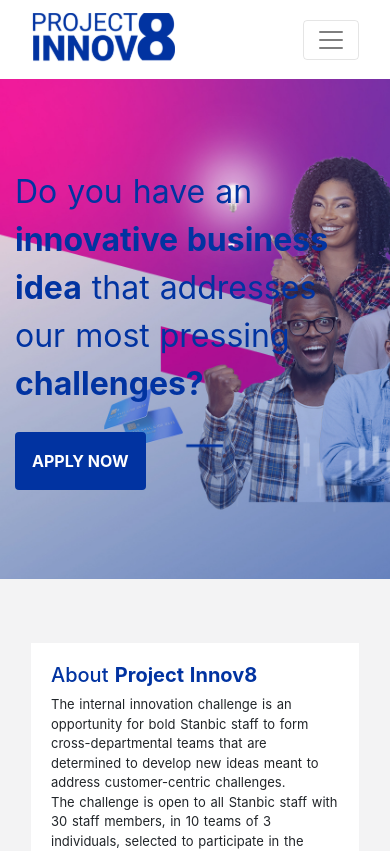
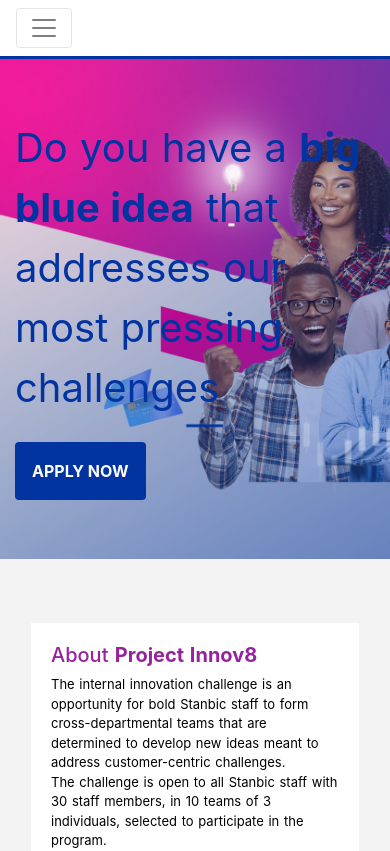
Before and after one commit to Foddie2/project-innov8, a Nuxt app: page / in a window 390 px wide. Shown: the top 851 px of the page. Built offline with nearby package versions, Linux system fonts and the light colour scheme.

Commit message:
Animations on card hover an navlinks hover

```diff
--- a/components/About.vue
+++ b/components/About.vue
@@ -1,7 +1,7 @@
 <template>
   <div>
     <section class="about-section">
-      <div class="container ">
+      <div class="container text-p ">
         <div class="text-container row">
           <div
             id="about"
@@ -96,6 +96,39 @@
   padding: 1em;
   position: relative;
 }
+
+.title {
+  color:#4B38A9;
+  animation: color 30s linear infinite;
+}
+
+@keyframes color {
+  33.3% { color: #E00D93; }
+  66.7% { color: #4B38A9; }
+}
+
+/*|||||||||||||||||||||||||| */
+
+body:before {
+  content: "";
+  position: absolute;
+  display: block;
+  top: 0;
+  bottom: 0;
+  left: 0;
+  right: 0;
+  opacity: .1;
+  background-color: currentColor;
+  background-image: linear-gradient(to bottom, currentColor, #fff);
+}
+
+p, h1 {
+  color: black;
+  margin-top: 0;
+}
+
+
+
 .eligibility-section {
   margin: 3em 0;
   position: relative;
@@ -166,17 +199,6 @@
 h6 {
   color: #0133a1;
 }
-@media (max-width: 500px) {
-  .container {
-    width: 100%;
-  }
-  .text-container {
-    width: 100%;
-    display: grid;
-    padding: initial;
-  }
-  .text-area {
-    margin-bottom: 2em;
-  }
-}
+
+
 </style>
--- a/components/Benefits.vue
+++ b/components/Benefits.vue
@@ -98,11 +98,11 @@
   height: 15rem;
 }
 .row:hover .card-s{
-      filter: blur(1px);
-    }
-    .row .card-s:hover{
-       filter: blur(0px);
-    }
+  transition: all .2s ease-in-out;
+}
+.row .card-s:hover{
+  transform: scale(1.1);
+}
 @media (max-width: 500px) {
   .card-jaribu {
     overflow: hidden;
--- a/components/Hero.vue
+++ b/components/Hero.vue
@@ -3,8 +3,7 @@
     <div class="container">
       <div class="hero-text">
         <p class="snippet">
-          Do you have an <strong>innovative business idea</strong> that
-          addresses our most pressing <strong>challenges?</strong>
+          Do you have a <strong>big blue idea</strong> that addresses our most pressing challenges
         </p>
         <button class="button btn mt-4">APPLY NOW</button>
       </div>
@@ -36,8 +35,15 @@
 }
 .snippet {
   color: #0133a1;
-  font-size: 2rem !important;
+  font-size: 2.5rem !important;
 }
+
+
+
+
+
+
+
 .image {
   width: 27.5rem;
   margin-top: 2rem;
@@ -62,6 +68,9 @@
 .snippet {
   font-size: 1.5em;
 }
+
+
+
 .img {
   width: 100px;
   height: 100px;
--- a/components/Nav.vue
+++ b/components/Nav.vue
@@ -1,16 +1,15 @@
 <template>
-  <div class="container">
-
+  <div class="nav-container">
 <div class="Nav">
     <nav class="navbar navbar-expand-md navbar-light bg-white">
-        <a href="#" class="navbar-brand">
-            <img class="logo-img" src="~assets/images/Svg/Innov8 Logo.svg" alt="Logo">
-        </a>
         <button type="button" class="navbar-toggler" data-toggle="collapse" data-target="#navbarCollapse">
             <span class="navbar-toggler-icon"></span>
         </button>
 
         <div class="collapse navbar-collapse" id="navbarNav">
+           <a href="#" class="navbar-brand">
+            <img class="logo-img" src="~assets/images/Svg/Innov8 Logo.svg" alt="Logo">
+        </a>
     <ul class="navbar-nav mx-auto">
       <li class="nav-item active">
         <a class="nav-link active" href="#about">About <span class="sr-only" font-weight-bold>(current)</span></a>
@@ -45,12 +44,22 @@
 </template>
 
 <script>
-  export default {
+  export default  {
+
+
 
   }
 </script>
 
 <style >
+.nav-container{
+  z-index: 100;
+	position:sticky;
+	top:0;
+
+}
+
+
 .active a {
         color: black;
         font-weight: bold;
@@ -61,6 +70,12 @@
   width: 9rem;
 
 }
+
+.bg-white {
+	position:sticky;
+	top:0;
+  border-bottom: 3px solid #0133A1;
+}
 .navbar-brand{
   color: #0133A1 !Important;
 }
@@ -69,5 +84,39 @@
 color: #0133A1 !Important;
 }
 
+.navbar .navbar-nav .nav-link:hover {
+  color: #000000;
+}
+/* @media only screen and (min-width: 960px) {
+  .navbar .navbar-nav .nav-link {
+    padding: 1em 0.7em;
+  }
+  .navbar {
+    padding: 0;
+  }
+  .navbar .navbar-brand {
+    padding: 0 0.7em;
+  }
+} */
+.navbar .navbar-nav .nav-link {
+  position: relative;
+}
+.navbar .navbar-nav .nav-link::after {
+  position: absolute;
+  bottom: 0;
+  left: 0;
+  right: 0;
+  margin: auto;
+  background-color: #F90990;
+  color: transparent;
+  width: 0%;
+  content: '';
+  height: 3px;
+  transition: all 0.5s;
+}
+.navbar .navbar-nav .nav-link:hover::after {
+  width: 100%;
+}
+
 
 </style>
--- a/components/Stages.vue
+++ b/components/Stages.vue
@@ -8,7 +8,7 @@
       </p>
       <div class="row mt-md-5">
         <div class="col-md-6">
-          <div class="sprint-image" />
+          <div class="sprint-image"/>
           <h5 class="my-3">Sprint</h5>
           <p class="mb-0">
             <strong>Objectives: </strong>Explore the potential of business idea
--- a/pages/index.vue
+++ b/pages/index.vue
@@ -1,7 +1,7 @@
 <template>
   <div class="">
-    <Nav />
     <div>
+      <Nav />
       <Hero />
       <About />
       <Benefits />
```
